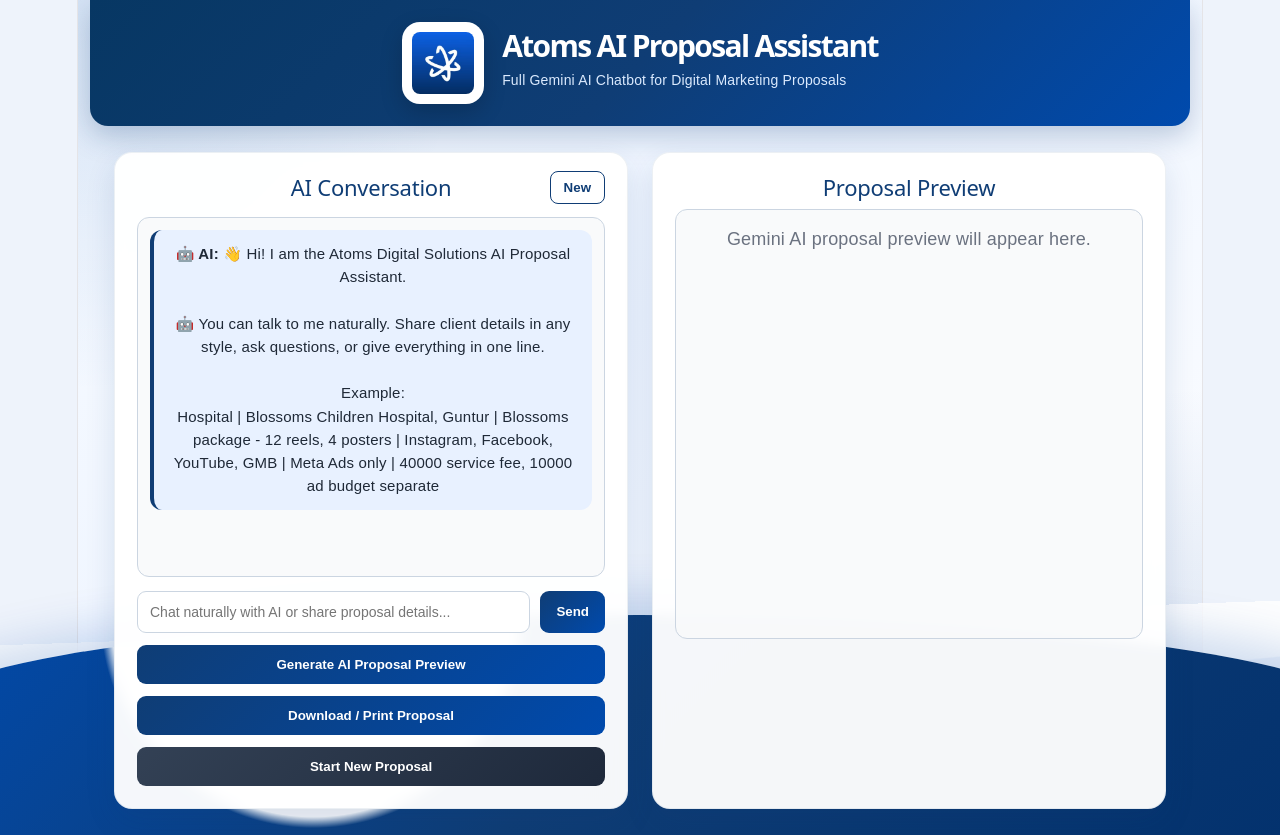
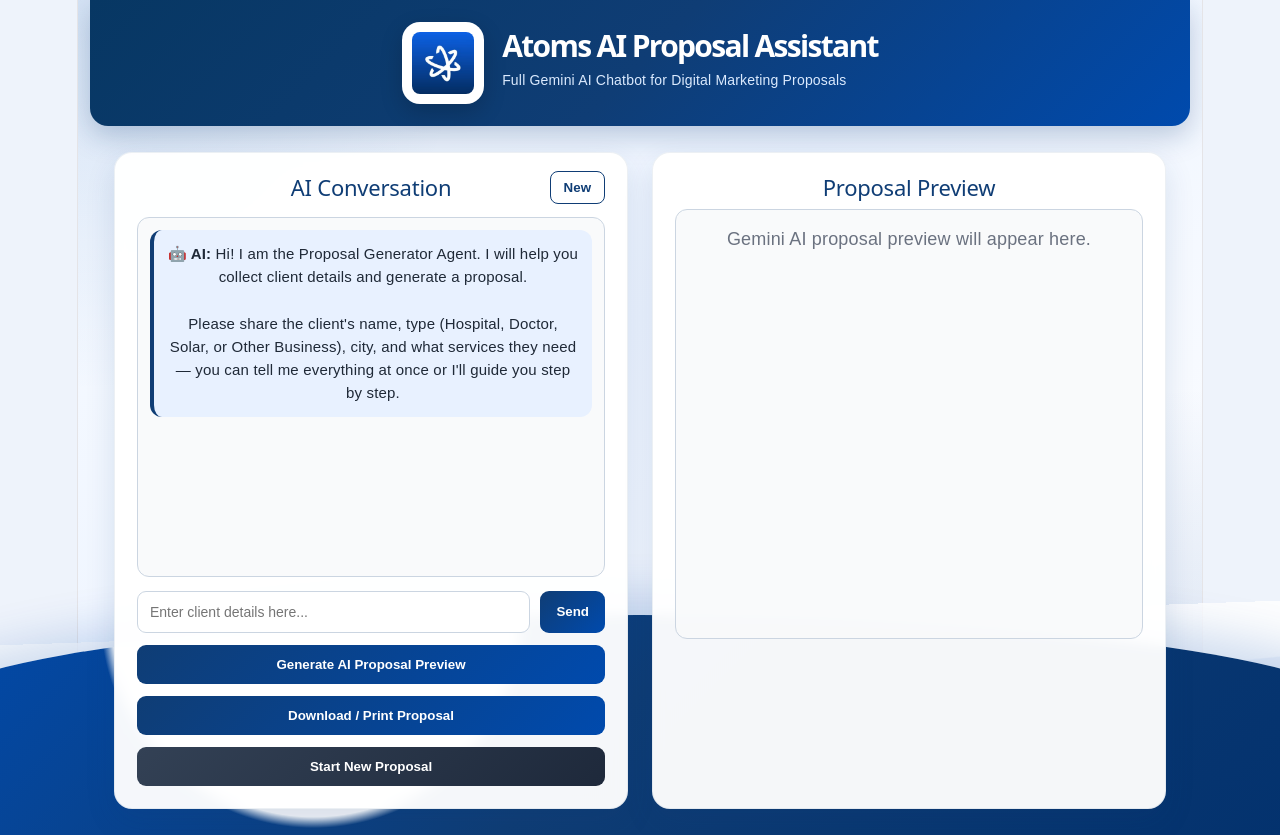
Before and after one commit to 24JRIA05Q8/proposal-generator-agent, a React (Vite) app: page / in a window 1280 px wide. Built offline with nearby package versions, Linux system fonts and the light colour scheme; no server answers.

Commit message:
Update chatbot welcome message

```diff
--- a/src/App.jsx
+++ b/src/App.jsx
@@ -30,8 +30,8 @@ function withTimeout(promise, ms) {
 }
 
 function App() {
-  const initialMessage =
-    "👋 Hi! I am the Atoms Digital Solutions AI Proposal Assistant.\n\n🤖 You can talk to me naturally. Share client details in any style, ask questions, or give everything in one line.\n\nExample:\nHospital | Blossoms Children Hospital, Guntur | Blossoms package - 12 reels, 4 posters | Instagram, Facebook, YouTube, GMB | Meta Ads only | 40000 service fee, 10000 ad budget separate";
+ const initialMessage =
+  "Hi! I am the Proposal Generator Agent. I will help you collect client details and generate a proposal.\n\nPlease share the client's name, type (Hospital, Doctor, Solar, or Other Business), city, and what services they need — you can tell me everything at once or I'll guide you step by step.";
 
   const [messages, setMessages] = useState([
     {
@@ -475,7 +475,7 @@ function App() {
           <div className="input-row">
             <input
               type="text"
-              placeholder="Chat naturally with AI or share proposal details..."
+              placeholder="Enter client details here..."
               value={input}
               onChange={(e) => setInput(e.target.value)}
               onKeyDown={(e) => {
```
